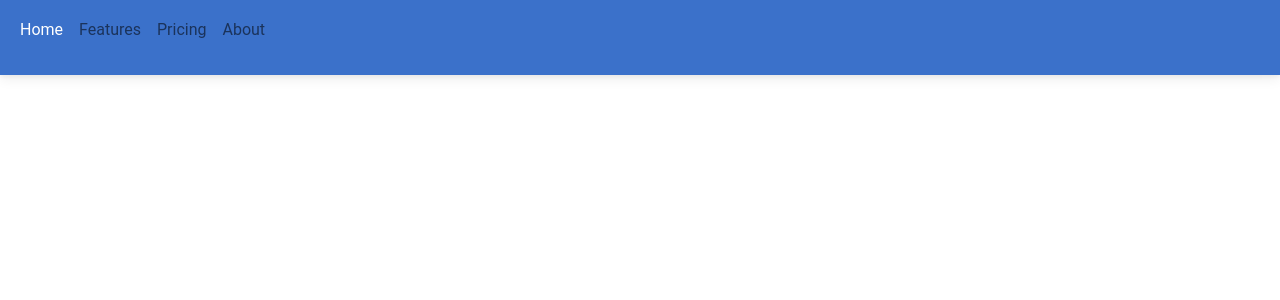
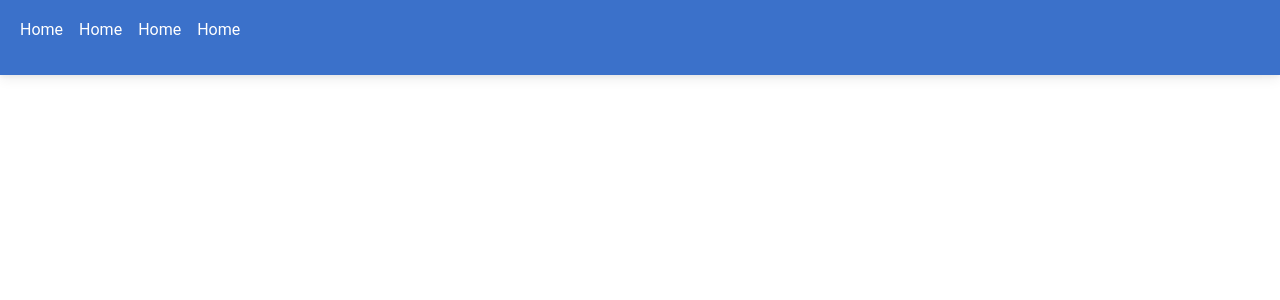
Before and after one commit to varunthantry/frontend-toolinventory, a React (Create React App) app: page /OperatorHome in a window 1280 px wide. Shown: the top 300 px of the page. Built offline with nearby package versions, Linux system fonts and the light colour scheme.

Commit message:
first commit

```diff
--- a/src/layout/navbar.js
+++ b/src/layout/navbar.js
@@ -21,13 +21,13 @@ export default function Navbar() {
             <a class="nav-link " aria-current="page" href="#"><p class="text-white">Home</p></a>
           </li>
           <li class="nav-item">
-            <a class="nav-link" href="#">Features</a>
+            <a class="nav-link" href="#"><p class="text-white">Home</p></a>
           </li>
           <li class="nav-item">
-            <a class="nav-link" href="#">Pricing</a>
+            <a class="nav-link" href="#"><p class="text-white">Home</p></a>
           </li>
           <li class="nav-item">
-            <a class="nav-link" href="#">About</a>
+            <a class="nav-link" href="#"><p class="text-white">Home</p></a>
           </li>
         </ul>
       </div>
```
